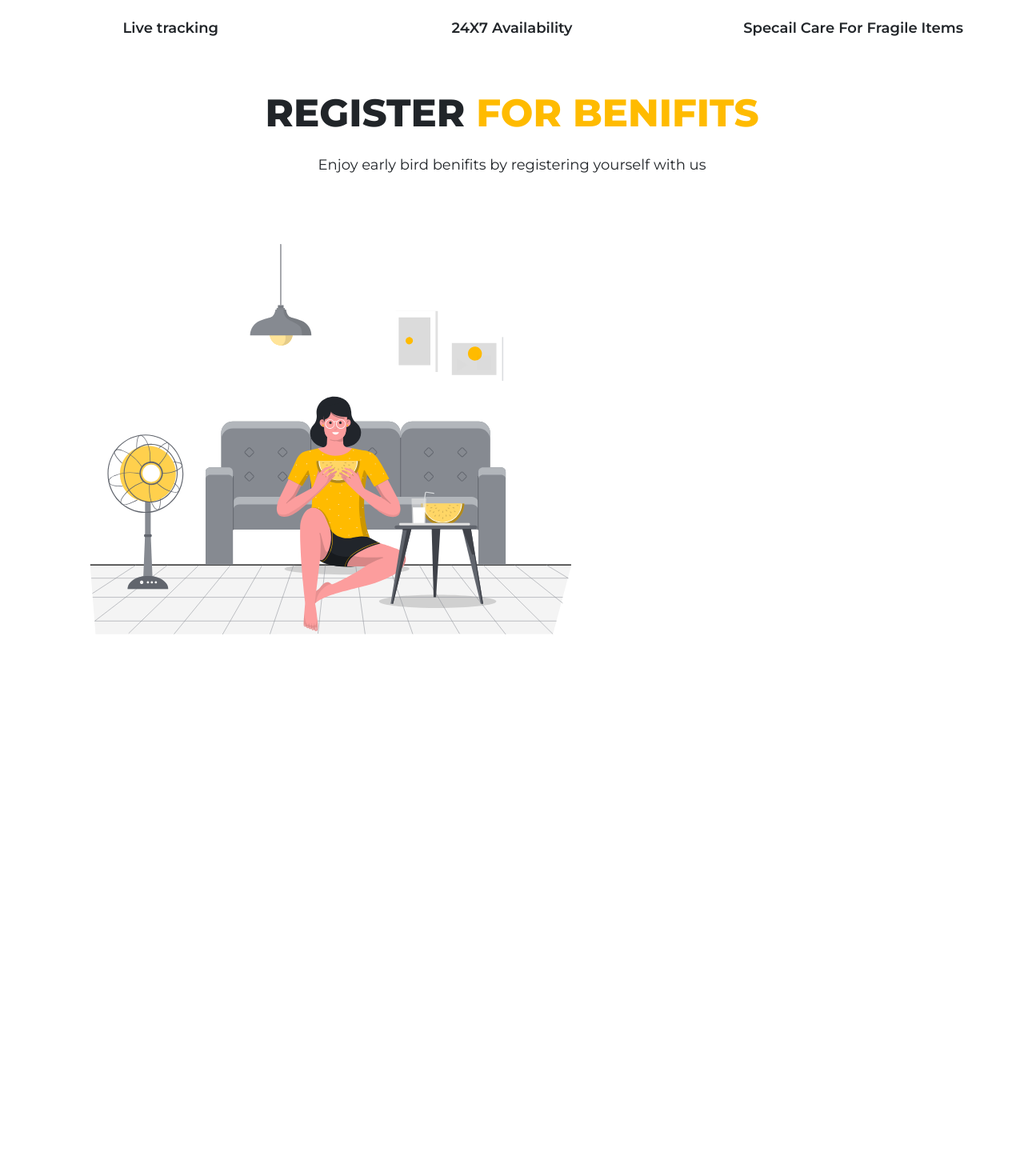
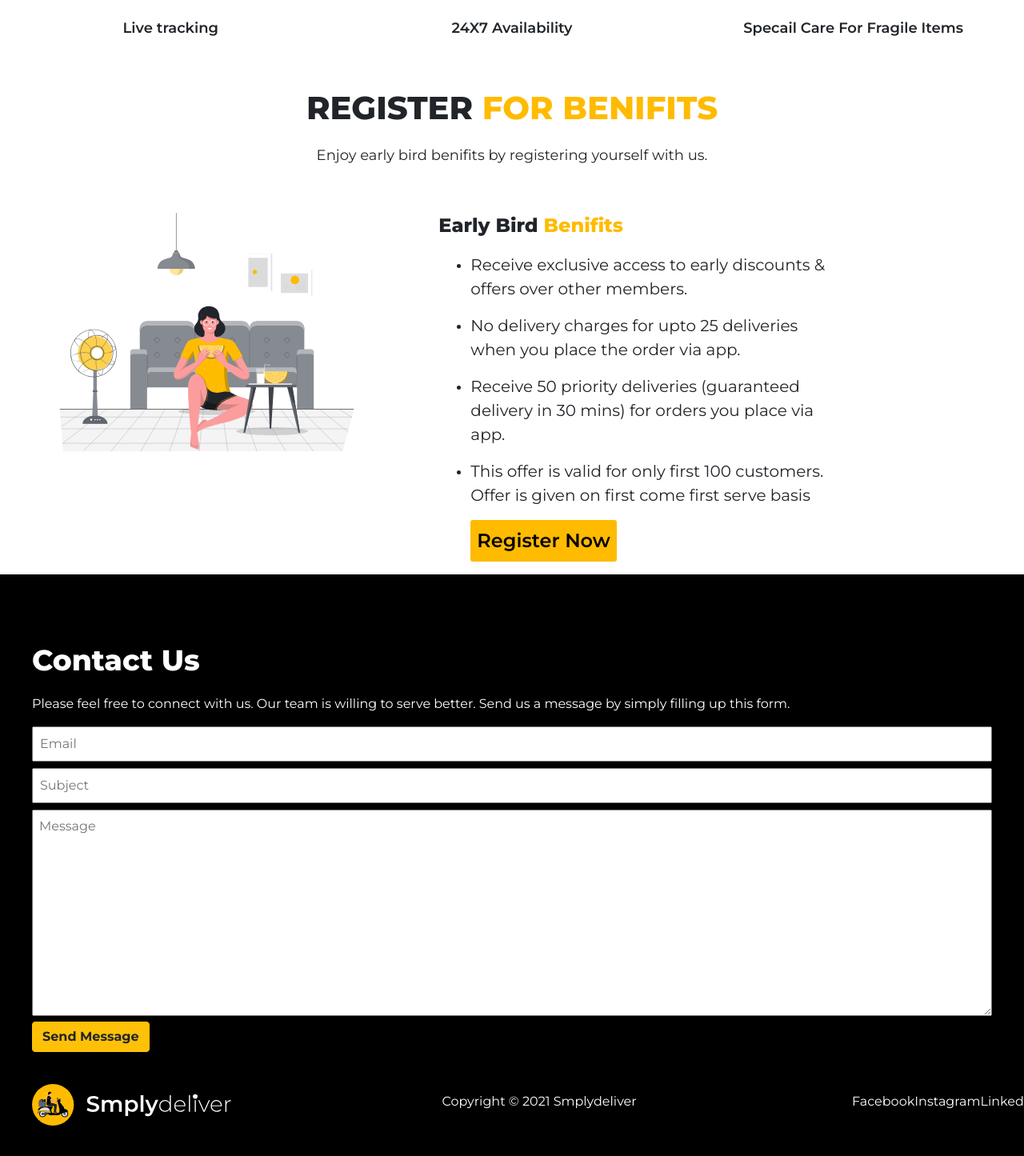
Before and after one commit to smplydeliver/website, a React (Create React App) app: page / in a window 1280 px wide. Shown: the part 1561-3006 px from the top of the page at 80% size. Before the commit the page ends 2414 px from the top, so only its background shows below. Built offline with nearby package versions, Linux system fonts and the light colour scheme.

Commit message:
home page complete

```diff
--- /dev/null
+++ b/src/components/common/footer/index.jsx
@@ -0,0 +1,40 @@
+import React from 'react';
+import './index.scss'
+import logo from '../../assets/logo-footer.svg';
+import TextBox from '../textBox';
+import TextAreaCustom from '../textAreaCustom';
+
+
+export default class Footer extends React.Component {
+    render() {
+        return (
+            <div className="contact-us-section">
+
+                <div>
+                    <p className="cu-heading"> Contact Us  </p>
+                    <p className="cu-subtext"> Please feel free to connect with us. Our team is willing to serve better. Send us a message by simply filling up this form. </p>
+                    <form>
+                        <TextBox type="email" required={true} placeholder="Email" />
+                        <TextBox type="text" required={true} placeholder="Subject" />
+                        <TextAreaCustom  required={true} />
+                        <input type="submit" className="btn btn-md btn-warning btn-text" value="Send Message" />
+                    </form>
+
+                </div>
+                <div className="footer-last row">
+                    <div className="col-xl-5">
+                        <img src={logo} className="logo-footer img-fluid" />
+                    </div>
+                    <div className="col-xl-5">
+                        <p className="footer-last-copy"> Copyright © 2021 Smplydeliver </p>
+                    </div>
+                    <div className="col-xl-2 footer-last-inline ">
+                        <a className="footer-last-link" href="https://www.facebook.com/Smply-Deliver-110876137774251" target="_blank"> Facebook </a>
+                        <a className="footer-last-link" href="https://www.instagram.com/smplydeliver/" target="_blank"> Instagram </a>
+                        <a className="footer-last-link" href="https://www.linkedin.com/company/smplydeliver" target="_blank"> LinkedIn </a>
+                    </div>
+                </div>
+            </div>
+        );
+    }
+}
--- /dev/null
+++ b/src/components/common/footer/index.scss
@@ -0,0 +1,46 @@
+.contact-us-section{
+    color: white;
+    background-color: #000;
+    padding: 5vh;
+    .logo-footer{
+        max-height: 250px;
+        max-width: 250px;
+    }
+    .cu-heading{
+        color: white;
+        font-size: 36px;
+        font-weight: 800;
+        margin-top: 5vh;
+    }
+    .cu-subtext{
+        color: white;
+    }
+
+    .btn-text{
+        font-weight: 700;
+    }
+
+    .footer-last{
+        padding-top: 5vh;
+       height: min-content;
+    }
+
+    .footer-last-inline{
+        display: inline-flex;
+        justify-content: space-between;
+    }
+
+    .footer-last-copy{
+        margin-top: 1.2vh;
+    }
+
+    .footer-last-link {
+        @extend .footer-last-copy;
+        text-decoration: none;
+        color: white;
+    }
+
+    a:hover  {
+        color: #ffbb00;
+    }
+}
--- a/src/components/common/registerButton/index.jsx
+++ b/src/components/common/registerButton/index.jsx
@@ -3,6 +3,6 @@ import './index.scss';
 
 export default function RegisterButton(props){
     return(
-        <input type="button" className="register-button-style" value={props.value} onClick={props.onClick} />
+        <input type="button" className={typeof(props.color) == 'undefined'?"register-button-style":"register-button-style-2"} value={props.value} onClick={props.onClick} />
     );
 }
--- a/src/components/common/registerButton/index.scss
+++ b/src/components/common/registerButton/index.scss
@@ -7,3 +7,8 @@
     border-radius: 3px;
     background-color: white;
 }
+
+.register-button-style-2{
+    @extend .register-button-style;
+    background-color: #ffbb00;
+}
--- /dev/null
+++ b/src/components/common/textAreaCustom/index.jsx
@@ -0,0 +1,11 @@
+import React from 'react';
+import './index.scss'
+
+export default function TextAreaCustom(props) {
+    return (
+
+        <textarea className="custom-text-area" required={props.required} name={props.name} placeholder="Message" rows="10" />
+
+    );
+
+}
--- /dev/null
+++ b/src/components/common/textAreaCustom/index.scss
@@ -0,0 +1,5 @@
+.custom-text-area {
+    width: 100%;
+    padding: 1vh;
+    outline: none;
+}
--- /dev/null
+++ b/src/components/common/textBox/index.jsx
@@ -0,0 +1,8 @@
+import React from 'react';
+import './index.scss';
+
+export default function TextBox(props){
+    return(
+        <input type={props.type} required={props.required} className="custom-textBox" value={props.value} placeholder={props.placeholder}  onChange={props.onChange} />
+    );
+}
--- /dev/null
+++ b/src/components/common/textBox/index.scss
@@ -0,0 +1,6 @@
+.custom-textBox {
+    padding: 1vh;
+    width: 100%;
+    outline: none;
+    margin-bottom: 1vh;
+}
--- a/src/components/home/index.jsx
+++ b/src/components/home/index.jsx
@@ -16,8 +16,8 @@ import p11 from '../assets/11.svg';
 import p12 from '../assets/12.svg';
 import p13 from '../assets/13.svg';
 import p14 from '../assets/14.svg';
-
 import WeDeliverImgComponent from '../common/weDeliverImgComponent';
+import Footer from '../common/footer';
 export default class Home extends React.Component {
     render() {
         return (
@@ -61,19 +61,26 @@ export default class Home extends React.Component {
                         </div>
                         <div className="register-early-bird">
                             <p className="reb-heading"> REGISTER <span>FOR BENIFITS</span> </p>
-                            <p className="reb-heading-2 text-center container"> Enjoy early bird benifits by registering yourself with us</p>
+                            <p className="reb-heading-2 text-center container"> Enjoy early bird benifits by registering yourself with us.</p>
                             <div className="row">
-                                <div className="col-xl-8">
-                                    <img src={hero2}  alt="hero" className="img-fluid img-hero" />
+                                <div className="col-xl-5">
+                                    <img src={hero2} alt="hero" className="img-fluid img-hero" />
                                 </div>
-                                <div className="col-xl-4">
-
+                                <div className="col-xl-5">
+                                    <p className="reb-heading-3"> Early Bird <span>Benifits </span></p>
+                                    <ul>
+                                        <li> <p className="reb-list"> Receive exclusive access to early discounts & offers over other members. </p> </li>
+                                        <li> <p className="reb-list"> No delivery charges for upto 25 deliveries when you place the order via app. </p> </li>
+                                        <li> <p className="reb-list"> Receive 50 priority deliveries (guaranteed delivery in 30 mins) for orders you place via app. </p> </li>
+                                        <li> <p className="reb-list"> This offer is valid for only first 100 customers. Offer is given on first come first serve basis  </p> </li>
+                                        <RegisterButton color="yellow" value="Register Now" />
+                                    </ul>
                                 </div>
-
                             </div>
                         </div>
+
                     </div>
-
+                    <Footer/>
                 </Layout>
             </React.Fragment>
         )
--- a/src/components/home/index.scss
+++ b/src/components/home/index.scss
@@ -63,7 +63,7 @@
         .reb-heading {
             padding-top: 5vh;
             text-align: center;
-            font-size: 48px;
+            font-size: 40px;
             font-weight: 800;
             span {
                 color: #ffbb00;
@@ -74,10 +74,21 @@
             margin-top: 0;
             font-size: 18px;
         }
+        .reb-heading-3 {
+            padding-top: 5vh;
+            font-size: 24px;
+            font-weight: 800;
+            span {
+                color: #ffbb00;
+            }
+        }
         .img-hero {
             padding: 0;
             width: 100%;
             max-width: 1000px;
+        }
+        .reb-list {
+           font-size: 20px;
         }
 
     }
```
Also changed, not shown: src/components/assets/logo-footer.svg (added).
